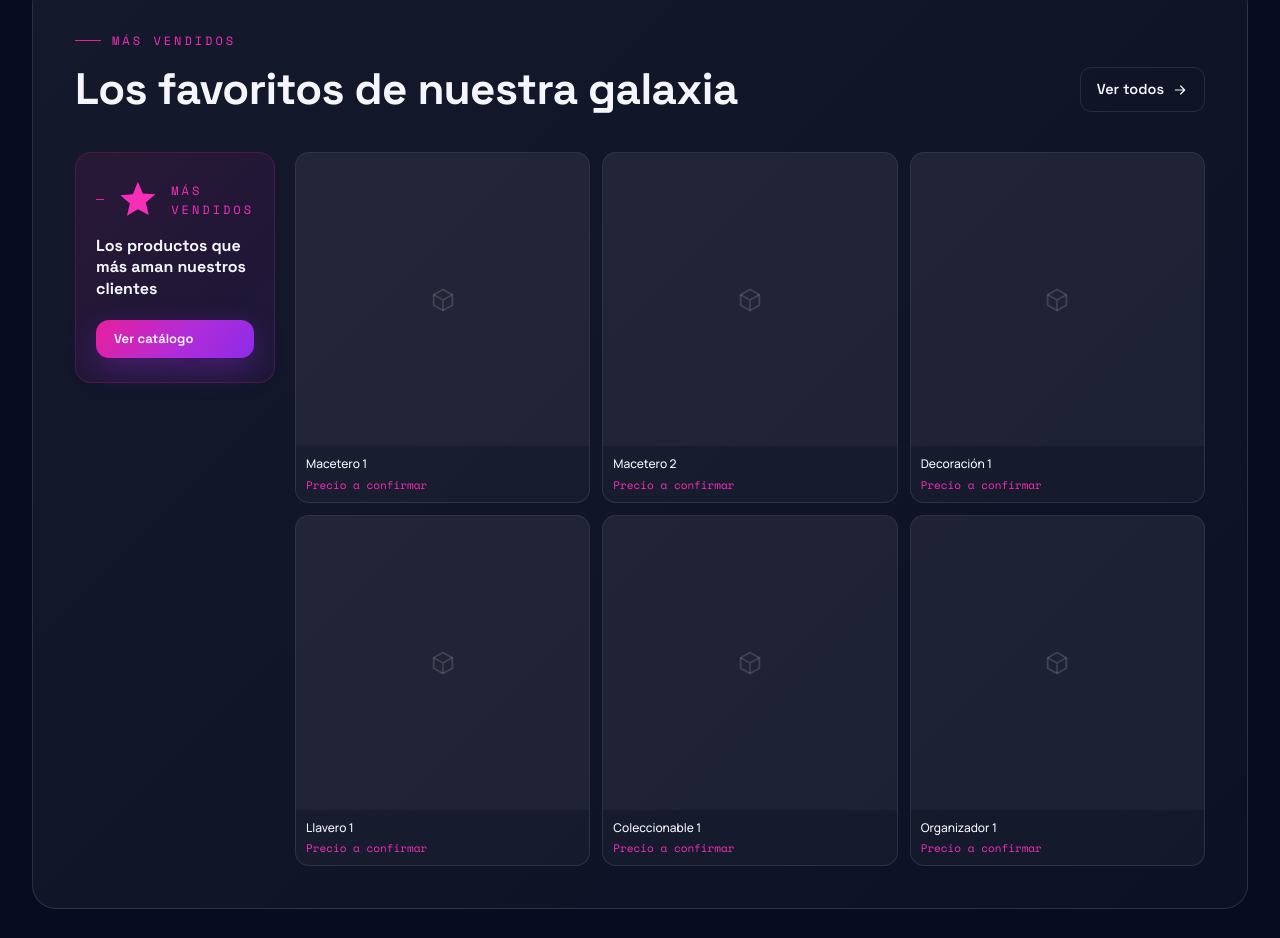
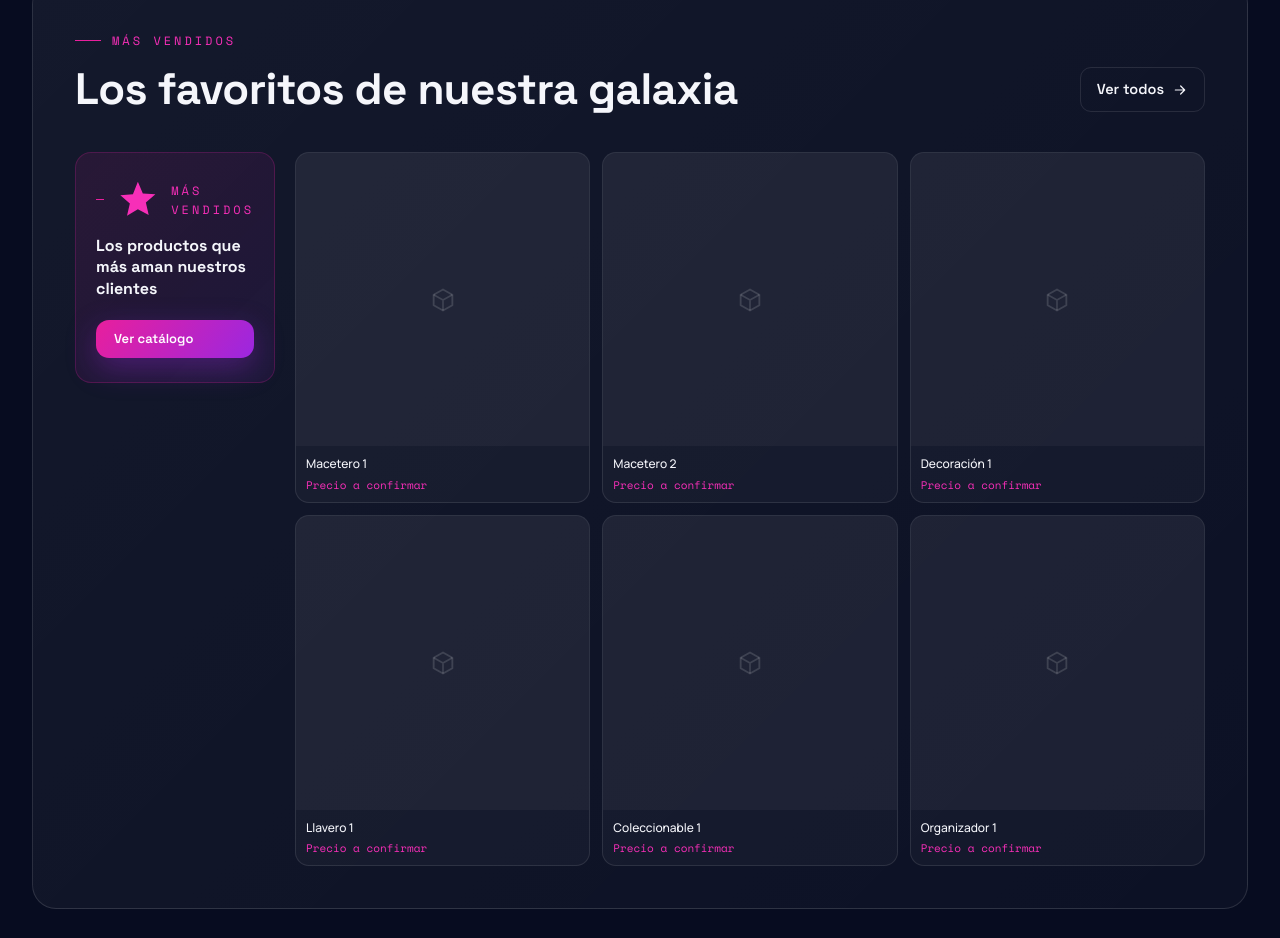
Before and after one commit to DPEStudios/Luna3D-3.0, a website: page index.html in a window 1280 px wide. Shown: the part 1201-2139 px from the top of the page. Drawn offline with nearby package versions, Linux system fonts and the light colour scheme; no server answers.

Commit message:
feat(marca): tarjeta social og:image + gradiente Aurora oficial
- assets/og-card.png (1200x630): fondo cósmico, constelación, logo y tagline
- og:image/twitter:image -> og-card en index/catalogo/producto (+width/height/alt)
- Aurora Lunar a 2 paradas oficiales #E81F9D->#9B27E0 (styles.css y swatch data.js)

```diff
--- a/data.js
+++ b/data.js
@@ -28,7 +28,7 @@ const CLP = n => (n == null || Number.isNaN(n))
    filamento en stock se definen producto por producto en la sesión 3
    (ver pauta). Un producto puede traer su propio `colors` y `sizes`. */
 const DEFAULT_COLORS = [
-  { name:'Aurora',   css:'linear-gradient(125deg,#E81F9D,#8E2BE6)' },
+  { name:'Aurora',   css:'linear-gradient(125deg,#E81F9D,#9B27E0)' },
   { name:'Magenta',  css:'#E81F9D' },
   { name:'Violeta',  css:'#9B27E0' },
   { name:'Estrella', css:'#F5F6FB' },
--- a/index.html
+++ b/index.html
@@ -26,11 +26,14 @@
 <meta property="og:title" content="Luna 3D — Tu idea hecha realidad">
 <meta property="og:description" content="Piezas impresas en 3D a pedido en Chile: decoración, regalos, maceteros y coleccionables con acabado premium.">
 <meta property="og:url" content="https://luna3d.cl/">
-<meta property="og:image" content="https://luna3d.cl/assets/logo_color.png">
+<meta property="og:image" content="https://luna3d.cl/assets/og-card.png">
+<meta property="og:image:width" content="1200">
+<meta property="og:image:height" content="630">
+<meta property="og:image:alt" content="Luna 3D — Tu idea hecha realidad. Impresión 3D a pedido en Chile.">
 <meta name="twitter:card" content="summary_large_image">
 <meta name="twitter:title" content="Luna 3D — Tu idea hecha realidad">
 <meta name="twitter:description" content="Piezas impresas en 3D a pedido en Chile: decoración, regalos, maceteros y coleccionables con acabado premium.">
-<meta name="twitter:image" content="https://luna3d.cl/assets/logo_color.png">
+<meta name="twitter:image" content="https://luna3d.cl/assets/og-card.png">
 </head>
 <body>
 <canvas id="stars"></canvas>
--- a/styles.css
+++ b/styles.css
@@ -15,9 +15,10 @@
   --magenta-bright:#F72FB8;
   --violet:#9B27E0;
   --violet-bright:#B12CD9;
-  --grad:linear-gradient(125deg,#E81F9D 0%,#B12CD9 55%,#8E2BE6 100%);
-  --grad-rev:linear-gradient(305deg,#E81F9D 0%,#B12CD9 55%,#8E2BE6 100%);
-  --grad-soft:linear-gradient(125deg,rgba(232,31,157,.16),rgba(142,43,230,.16));
+  /* Aurora Lunar oficial (Manual v1.1): 2 paradas E81F9D -> 9B27E0 */
+  --grad:linear-gradient(125deg,#E81F9D 0%,#9B27E0 100%);
+  --grad-rev:linear-gradient(305deg,#E81F9D 0%,#9B27E0 100%);
+  --grad-soft:linear-gradient(125deg,rgba(232,31,157,.16),rgba(155,39,224,.16));
 
   /* Neutros */
   --star:#F5F6FB;
```
Also changed, not shown: catalogo.html (+5 -2 lines), producto.html (+5 -2 lines), assets/og-card.png (added).
